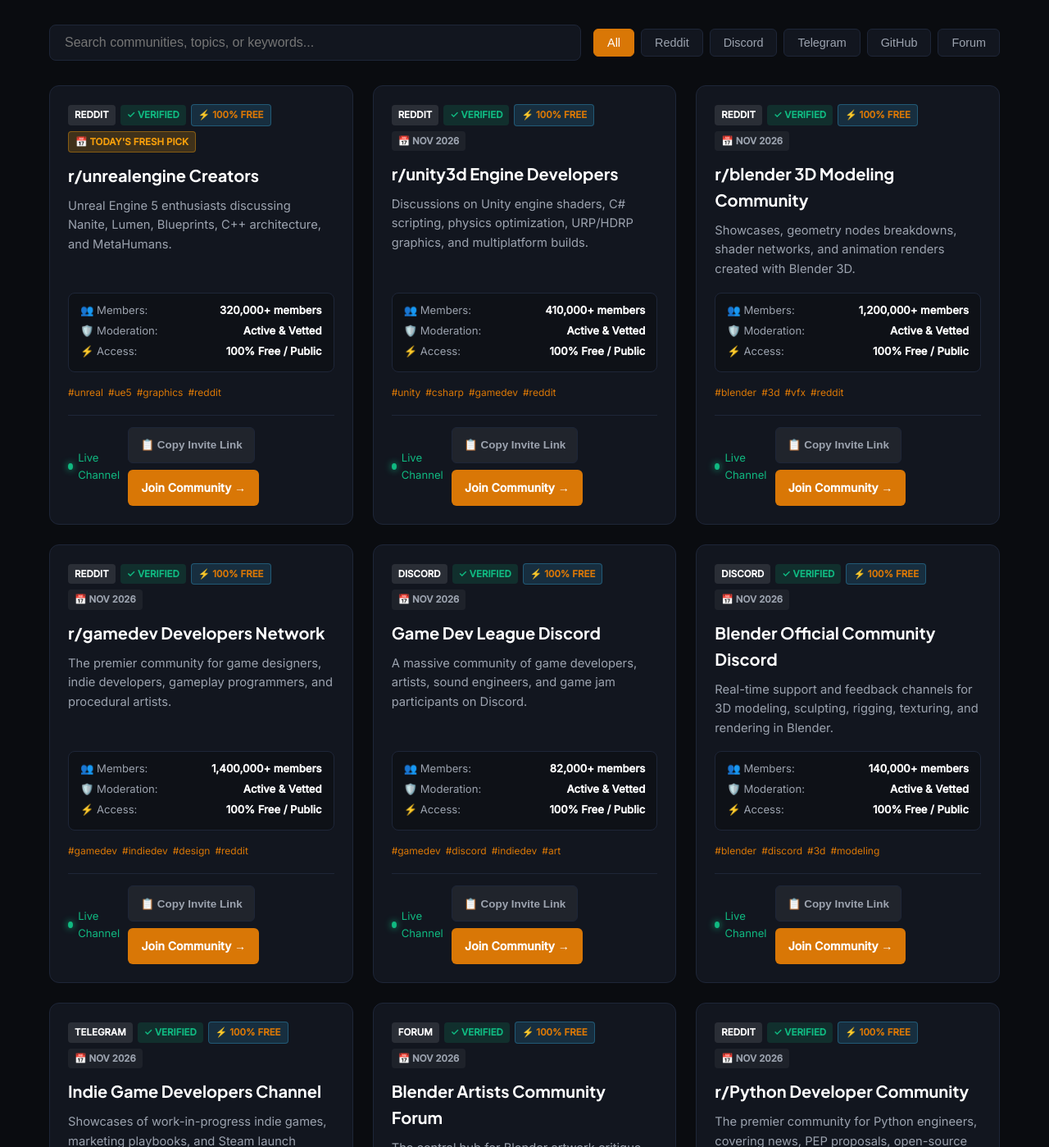
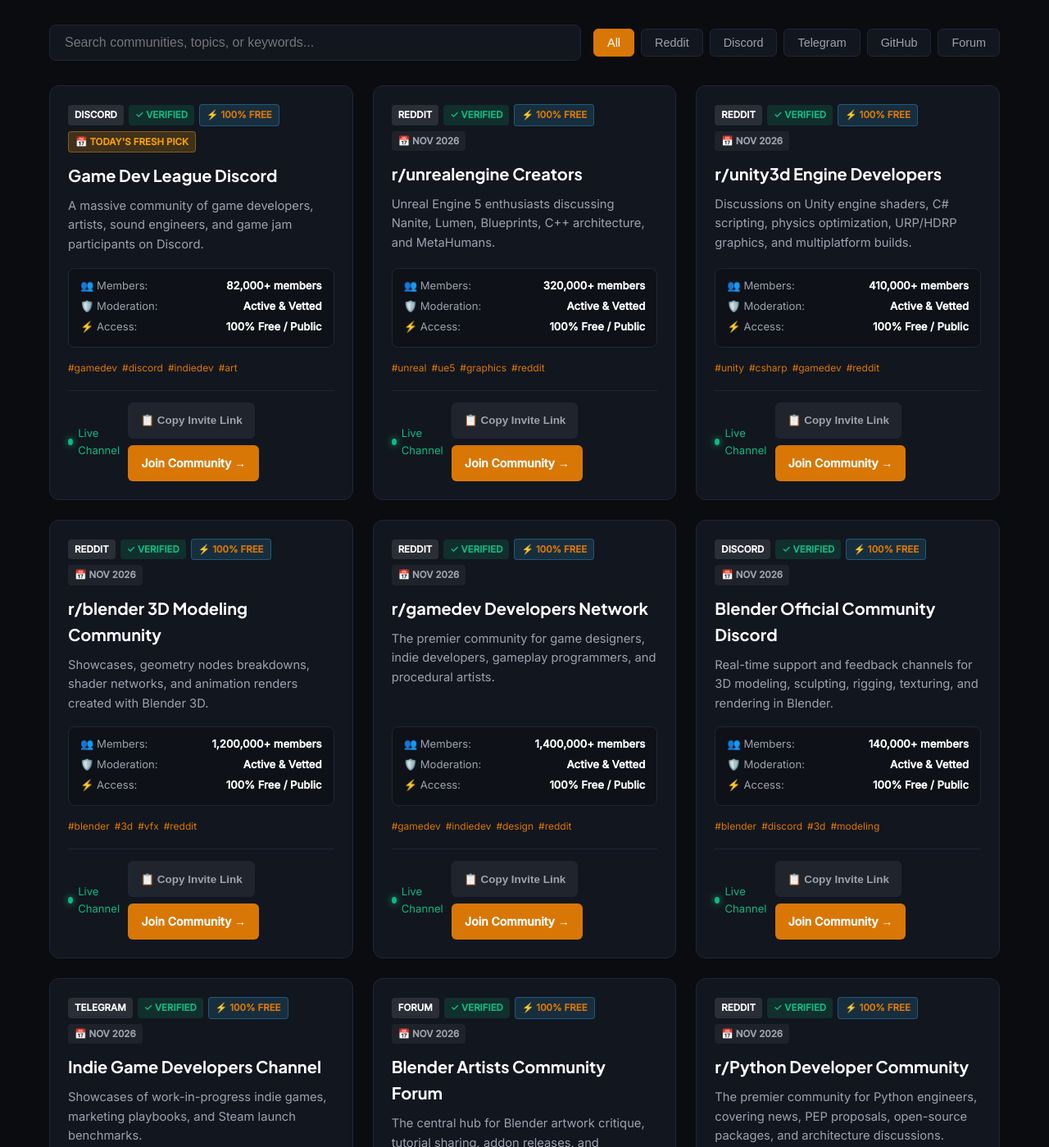
Before and after one commit to jibranpcccc/stop-motion-animation-puppet-fabrication-guild, a plain HTML site: page index.html in a window 1280 px wide. Shown: the part 1131-2530 px from the top of the page at 82% size. Drawn offline with Linux system fonts and the light colour scheme.

Commit message:
feat(replenishment): fresh community links added - 2026-11-22 [skip ci]

```diff
--- a/index.html
+++ b/index.html
@@ -148,37 +148,37 @@
           {
             "@type": "ListItem",
             "position": 1,
+            "name": "Game Dev League Discord",
+            "description": "A massive community of game developers, artists, sound engineers, and game jam participants on Discord.",
+            "url": "https://discord.gg/gamedev"
+          },
+          {
+            "@type": "ListItem",
+            "position": 2,
             "name": "r/unrealengine Creators",
             "description": "Unreal Engine 5 enthusiasts discussing Nanite, Lumen, Blueprints, C++ architecture, and MetaHumans.",
             "url": "https://www.reddit.com/r/unrealengine/"
           },
           {
             "@type": "ListItem",
-            "position": 2,
+            "position": 3,
             "name": "r/unity3d Engine Developers",
             "description": "Discussions on Unity engine shaders, C# scripting, physics optimization, URP/HDRP graphics, and multiplatform builds.",
             "url": "https://www.reddit.com/r/unity3d/"
           },
           {
             "@type": "ListItem",
-            "position": 3,
+            "position": 4,
             "name": "r/blender 3D Modeling Community",
             "description": "Showcases, geometry nodes breakdowns, shader networks, and animation renders created with Blender 3D.",
             "url": "https://www.reddit.com/r/blender/"
           },
           {
             "@type": "ListItem",
-            "position": 4,
+            "position": 5,
             "name": "r/gamedev Developers Network",
             "description": "The premier community for game designers, indie developers, gameplay programmers, and procedural artists.",
             "url": "https://www.reddit.com/r/gamedev/"
-          },
-          {
-            "@type": "ListItem",
-            "position": 5,
-            "name": "Game Dev League Discord",
-            "description": "A massive community of game developers, artists, sound engineers, and game jam participants on Discord.",
-            "url": "https://discord.gg/gamedev"
           },
           {
             "@type": "ListItem",
@@ -617,12 +617,36 @@
         </div>
         <div id="vetted-communities" class="grid">
 
-        <div id="community-card-1" class="card" data-platform="reddit" data-category="game engines">
+        <div id="community-card-1" class="card" data-platform="discord" data-category="game development">
+            <div class="card-header">
+                <span class="badge badge-platform">Discord</span>
+                <span class="badge badge-verified">✓ Verified</span>
+                <span class="badge badge-free">⚡ 100% Free</span>
+                <span class="badge badge-date" style="background: rgba(245, 158, 11, 0.2); color: #f59e0b; border: 1px solid rgba(245, 158, 11, 0.4); font-weight: 700;">📅 Today's Fresh Pick</span>
+            </div>
+            <h3 class="card-title">Game Dev League Discord</h3>
+            <p class="card-desc">A massive community of game developers, artists, sound engineers, and game jam participants on Discord.</p>
+            <div class="spec-matrix">
+                <div class="spec-row"><span>👥 Members:</span> <strong>82,000+ members</strong></div>
+                <div class="spec-row"><span>🛡️ Moderation:</span> <strong>Active & Vetted</strong></div>
+                <div class="spec-row"><span>⚡ Access:</span> <strong>100% Free / Public</strong></div>
+            </div>
+            <div class="tags-row"><span class="tag">#gamedev</span><span class="tag">#discord</span><span class="tag">#indiedev</span><span class="tag">#art</span></div>
+            <div class="card-footer">
+                <span class="activity-pulse"><span class="pulse-dot"></span> Live Channel</span>
+                <div class="card-actions">
+                    <button class="btn-copy-invite" onclick="copyInviteLink(event, 'https://discord.gg/gamedev')">📋 Copy Invite Link</button>
+                    <a href="https://discord.gg/gamedev" target="_blank" rel="noopener noreferrer" class="btn-join">Join Community →</a>
+                </div>
+            </div>
+        </div>
+
+        <div id="community-card-2" class="card" data-platform="reddit" data-category="game engines">
             <div class="card-header">
                 <span class="badge badge-platform">Reddit</span>
                 <span class="badge badge-verified">✓ Verified</span>
                 <span class="badge badge-free">⚡ 100% Free</span>
-                <span class="badge badge-date" style="background: rgba(245, 158, 11, 0.2); color: #f59e0b; border: 1px solid rgba(245, 158, 11, 0.4); font-weight: 700;">📅 Today's Fresh Pick</span>
+                <span class="badge badge-date">📅 Nov 2026</span>
             </div>
             <h3 class="card-title">r/unrealengine Creators</h3>
             <p class="card-desc">Unreal Engine 5 enthusiasts discussing Nanite, Lumen, Blueprints, C++ architecture, and MetaHumans.</p>
@@ -641,7 +665,7 @@
             </div>
         </div>
 
-        <div id="community-card-2" class="card" data-platform="reddit" data-category="game engines">
+        <div id="community-card-3" class="card" data-platform="reddit" data-category="game engines">
             <div class="card-header">
                 <span class="badge badge-platform">Reddit</span>
                 <span class="badge badge-verified">✓ Verified</span>
@@ -665,7 +689,7 @@
             </div>
         </div>
 
-        <div id="community-card-3" class="card" data-platform="reddit" data-category="3d & vfx">
+        <div id="community-card-4" class="card" data-platform="reddit" data-category="3d & vfx">
             <div class="card-header">
                 <span class="badge badge-platform">Reddit</span>
                 <span class="badge badge-verified">✓ Verified</span>
@@ -689,7 +713,7 @@
             </div>
         </div>
 
-        <div id="community-card-4" class="card" data-platform="reddit" data-category="game development">
+        <div id="community-card-5" class="card" data-platform="reddit" data-category="game development">
             <div class="card-header">
                 <span class="badge badge-platform">Reddit</span>
                 <span class="badge badge-verified">✓ Verified</span>
@@ -709,30 +733,6 @@
                 <div class="card-actions">
                     <button class="btn-copy-invite" onclick="copyInviteLink(event, 'https://www.reddit.com/r/gamedev/')">📋 Copy Invite Link</button>
                     <a href="https://www.reddit.com/r/gamedev/" target="_blank" rel="noopener noreferrer" class="btn-join">Join Community →</a>
-                </div>
-            </div>
-        </div>
-
-        <div id="community-card-5" class="card" data-platform="discord" data-category="game development">
-            <div class="card-header">
-                <span class="badge badge-platform">Discord</span>
-                <span class="badge badge-verified">✓ Verified</span>
-                <span class="badge badge-free">⚡ 100% Free</span>
-                <span class="badge badge-date">📅 Nov 2026</span>
-            </div>
-            <h3 class="card-title">Game Dev League Discord</h3>
-            <p class="card-desc">A massive community of game developers, artists, sound engineers, and game jam participants on Discord.</p>
-            <div class="spec-matrix">
-                <div class="spec-row"><span>👥 Members:</span> <strong>82,000+ members</strong></div>
-                <div class="spec-row"><span>🛡️ Moderation:</span> <strong>Active & Vetted</strong></div>
-                <div class="spec-row"><span>⚡ Access:</span> <strong>100% Free / Public</strong></div>
-            </div>
-            <div class="tags-row"><span class="tag">#gamedev</span><span class="tag">#discord</span><span class="tag">#indiedev</span><span class="tag">#art</span></div>
-            <div class="card-footer">
-                <span class="activity-pulse"><span class="pulse-dot"></span> Live Channel</span>
-                <div class="card-actions">
-                    <button class="btn-copy-invite" onclick="copyInviteLink(event, 'https://discord.gg/gamedev')">📋 Copy Invite Link</button>
-                    <a href="https://discord.gg/gamedev" target="_blank" rel="noopener noreferrer" class="btn-join">Join Community →</a>
                 </div>
             </div>
         </div>
```
Also changed, not shown: data/groups.json (+20 -19 lines), feed.xml (+9 -2 lines).
